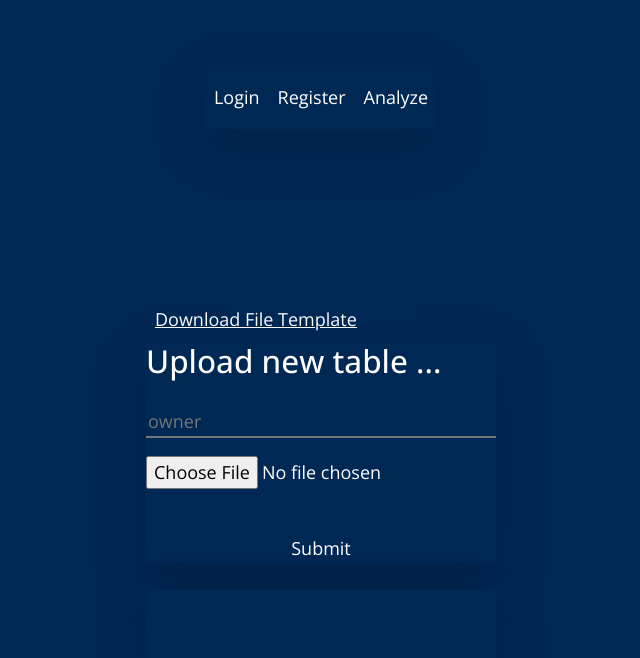
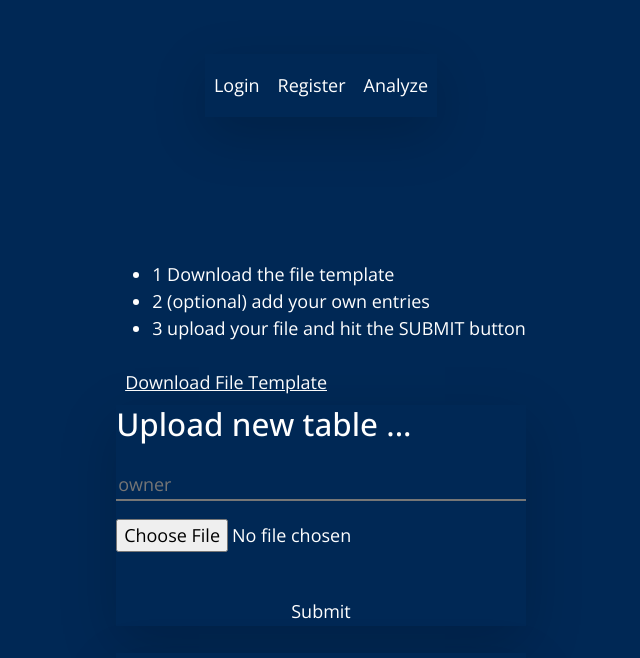
Before and after one commit to NLie2/stock_portfolio_analyzer, a React (Create React App) app in the folder client/: page /analyze/guest in a window 1280 px wide. Shown: the top 658 px of the page, without its empty margins (319-959 px from the left). Built offline with nearby package versions, Linux system fonts and the light colour scheme.

Commit message:
add description

```diff
--- a/client/src/components/AnalyzerUser.js
+++ b/client/src/components/AnalyzerUser.js
@@ -21,6 +21,12 @@ export default function AnalyzerUser() {
 
   return (
     <div className='analyzer-container'>
+      <ul>
+        <li> 1 Download the file template </li>
+        <li> 2 (optional) add your own entries </li>
+        <li> 3 upload your file and hit the SUBMIT button </li>
+      </ul>
+
       <a className= "file-template" href={process.env.PUBLIC_URL + '/TestBuchführung_example.csv'} download='TestBuchführung.csv'> Download File Template </a>
       < CsvUpload
         formData={formData}
```
